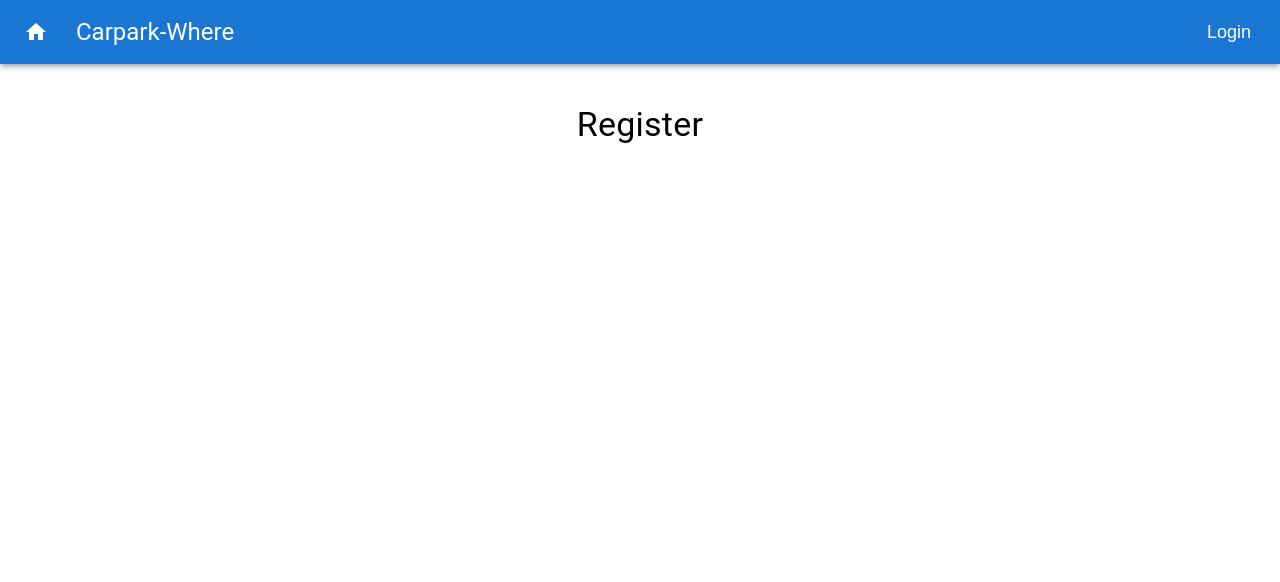
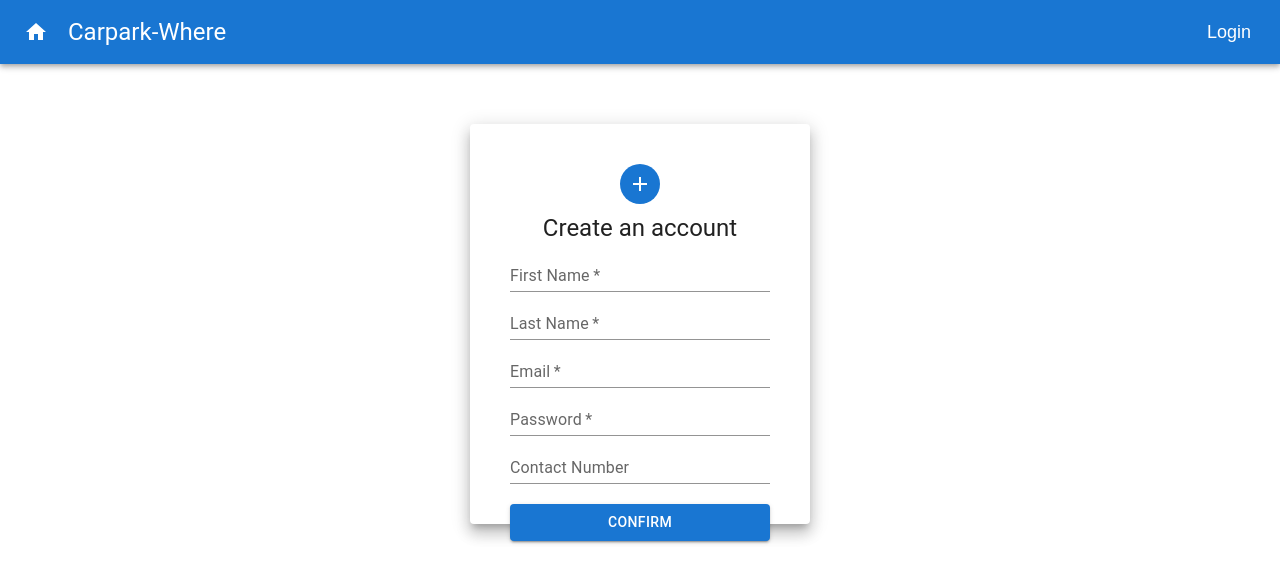
Before and after one commit to michaelseyo/carpark-where, a React (Create React App) app in the folder client/carpark-app/: page /register in a window 1280 px wide. Shown: the top 582 px of the page. Built offline with nearby package versions, Linux system fonts and the light colour scheme.

Commit message:
Create register account UI

```diff
--- a/client/carpark-app/src/components/NavBar.js
+++ b/client/carpark-app/src/components/NavBar.js
@@ -48,7 +48,7 @@ export default function NavBar() {
             edge="start"
             color="inherit"
             aria-label="menu"
-            sx={{ mr: 2 }}
+            sx={{ mr: 1 }}
             onClick={handleHome}
           >
             <HomeIcon />
--- a/client/carpark-app/src/components/pages/Login.js
+++ b/client/carpark-app/src/components/pages/Login.js
@@ -16,7 +16,7 @@ export default function Login() {
   };
 
   const gridStyle = {
-    margin: "60px",
+    margin: "60px 0",
   };
   const paperStyle = {
     padding: "40px",
@@ -27,6 +27,7 @@ export default function Login() {
   };
   const avatarStyle = {
     backgroundColor: "#1976d2",
+    mb: 1,
   };
   const btnStyle = {
     margin: "16px 0",
@@ -61,8 +62,11 @@ export default function Login() {
           <Typography>
             Don't have an account?
             <Link
-              sx={{ margin: "5px" }}
-              underline="none"
+              sx={{
+                margin: "5px",
+                cursor: "pointer",
+              }}
+              underline="hover"
               onClick={handleSignUp}
             >
               Sign Up
--- a/client/carpark-app/src/components/pages/Register.js
+++ b/client/carpark-app/src/components/pages/Register.js
@@ -1,17 +1,80 @@
 import React from "react";
 import Grid from "@mui/material/Grid";
+import Paper from "@mui/material/Paper";
+import Avatar from "@mui/material/Avatar";
 import Typography from "@mui/material/Typography";
+import TextField from "@mui/material/TextField";
 import Button from "@mui/material/Button";
+import AddIcon from "@mui/icons-material/Add";
 
 export default function Register() {
+  const gridStyle = {
+    margin: "60px 0",
+  };
+  const paperStyle = {
+    padding: "40px",
+    height: "30vh",
+    minHeight: "320px",
+    width: 260,
+    margin: "20px auto",
+  };
+  const avatarStyle = {
+    backgroundColor: "#1976d2",
+    mb: 1,
+  };
+  const btnStyle = {
+    margin: "20px 0",
+  };
+
   return (
-    <Grid
-      align="center"
-      sx={{
-        marginTop: 5,
-      }}
-    >
-      <Typography variant="h4">Register</Typography>
+    <Grid sx={gridStyle}>
+      <Paper elevation={10} sx={paperStyle}>
+        <Grid align="center">
+          <Avatar sx={avatarStyle}>
+            <AddIcon />
+          </Avatar>
+          <Typography variant="h5">Create an account</Typography>
+          <TextField
+            label="First Name"
+            variant="standard"
+            placeholder="Enter first name"
+            fullWidth
+            required
+          />
+          <TextField
+            label="Last Name"
+            variant="standard"
+            placeholder="Enter last name"
+            fullWidth
+            required
+          />
+          <TextField
+            label="Email"
+            variant="standard"
+            placeholder="Enter email"
+            fullWidth
+            required
+          />
+          <TextField
+            label="Password"
+            variant="standard"
+            placeholder="Enter password"
+            fullWidth
+            type="password"
+            required
+          />
+          <TextField
+            label="Contact Number"
+            variant="standard"
+            placeholder="Enter contact number"
+            fullWidth
+            type="password"
+          />
+          <Button type="submit" fullWidth variant="contained" sx={btnStyle}>
+            Confirm
+          </Button>
+        </Grid>
+      </Paper>
     </Grid>
   );
 }
```
